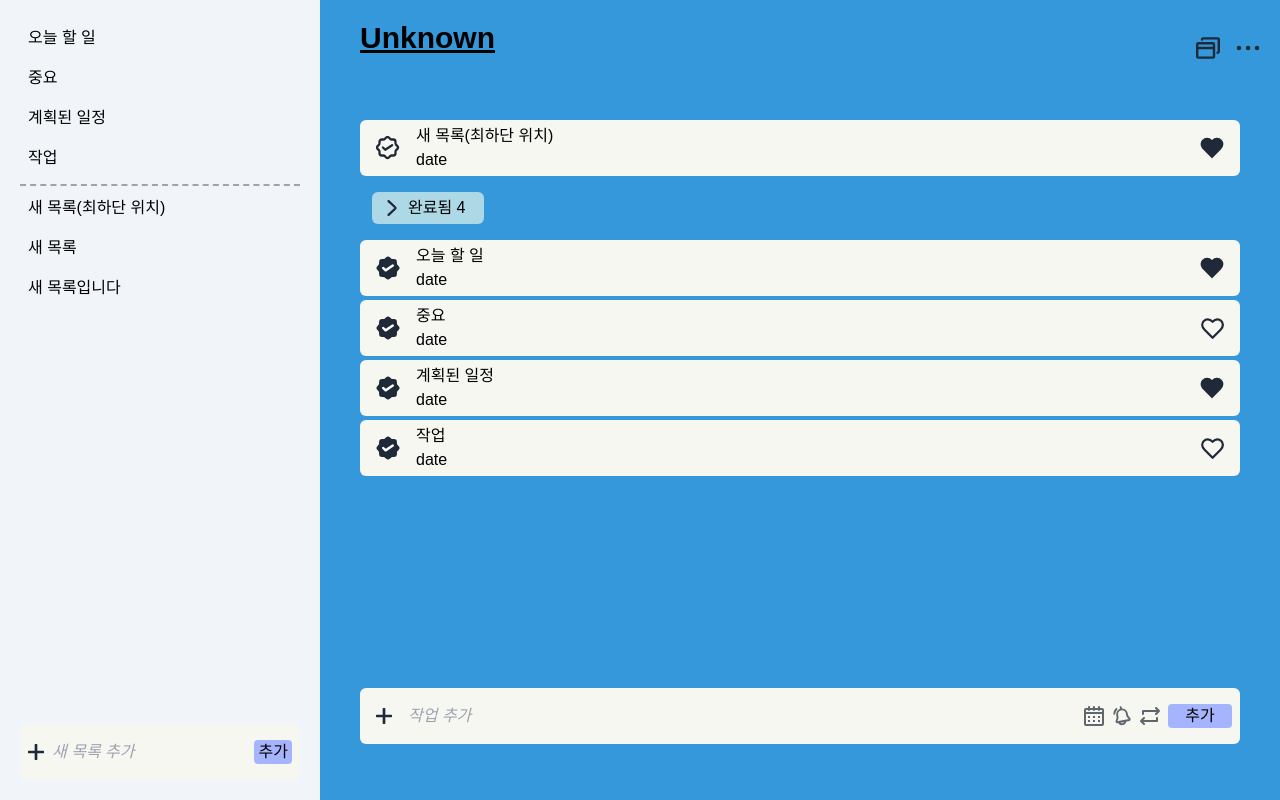
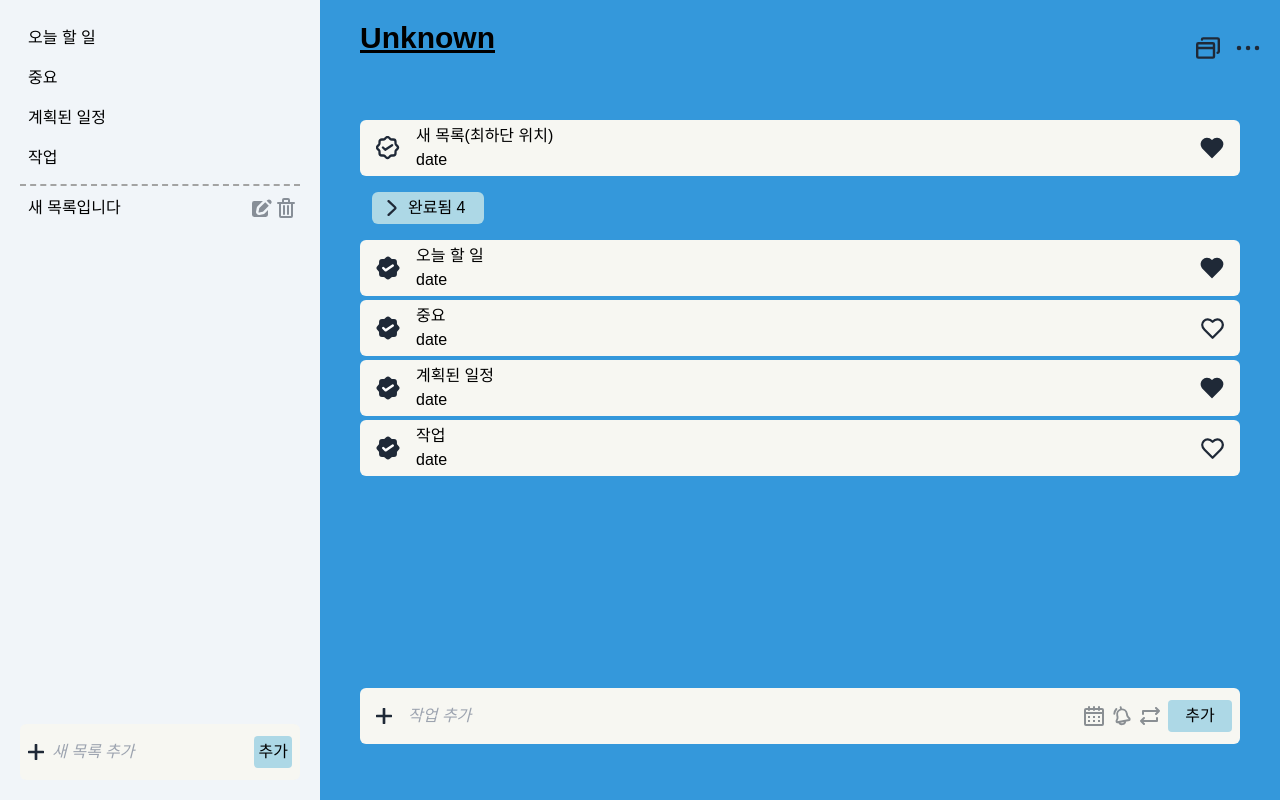
Before and after one commit to Jooss287/react-to-do-list, a React (Create React App) app: page / in a window 1280 px wide. Built offline with nearby package versions, Linux system fonts and the light colour scheme; a web font is replaced by a local one.

Commit message:
Menu bar에 edit, trash 추가
## 참고사항
- svg 아이콘 추가
- 버튼 색 변경

## TODO
- useContext를 이용해서 전체 data 관리 할 필요가 있어 보임

```diff
--- a/src/components/Menu.js
+++ b/src/components/Menu.js
@@ -1,8 +1,8 @@
 import React, { useContext, useEffect, useRef, useState } from "react";
 import { TodoListStateContext } from "../App";
+import { EditSvg, TrashSvg } from "../icon_components/SvgLists";
 
 const initFilter = ["오늘 할 일", "중요", "계획된 일정", "작업"];
-const initTitle = ["새 목록(최하단 위치)", "새 목록"];
 
 const Menu = ({ note }) => {
   const titleRef = useRef();
@@ -39,21 +39,23 @@ const Menu = ({ note }) => {
       </div>
       <div className="justify-self-center border-b-2 border-dashed border-neutral-400 w-full h-2" />
       <div className="h-full grow items-center space-y-1">
-        {initTitle.map((item) => (
-          <div
-            className="h-9 w-full px-2 hover:bg-menu-color-hover rounded flex items-center"
-            key={item}
-          >
-            {item}
-          </div>
-        ))}
         {note.map((item) => (
           <div
-            className="h-9 w-full px-2 hover:bg-menu-color-hover rounded flex items-center cursor-pointer"
+            className="flex flex-row w-full items-center hover:bg-menu-color-hover rounded cursor-pointer"
             key={item.noteId}
-            onClick={() => changeCurrentNote(item.noteId)}
           >
-            {item.noteTitle}
+            <div
+              className="grow h-9 px-2 flex items-center "
+              onClick={() => changeCurrentNote(item.noteId)}
+            >
+              {item.noteTitle}
+            </div>
+            <span className="justify-end mr-1 opacity-50 hover:opacity-90">
+              <EditSvg size={5} />
+            </span>
+            <span className="justify-end mr-1 opacity-50 hover:opacity-90">
+              <TrashSvg size={5} />
+            </span>
           </div>
         ))}
       </div>
@@ -89,7 +91,7 @@ const Menu = ({ note }) => {
             value={title}
           ></input>
           <button
-            className="rounded bg-indigo-300 w-10 grow-0"
+            className="rounded bg-content-btn w-10 grow-0 h-4/5"
             onClick={submitTitle}
           >
             추가
@@ -99,5 +101,4 @@ const Menu = ({ note }) => {
     </menu>
   );
 };
-
 export default Menu;
--- a/src/components/TodoFooter.js
+++ b/src/components/TodoFooter.js
@@ -44,7 +44,7 @@ const TodoFooter = ({}) => {
             setContent(e.target.value);
           }}
         ></input>
-        <span className="text-2xl justify-self-center ml-2 opacity-70 hover:opacity-90">
+        <span className="text-2xl justify-self-center ml-2 opacity-50 hover:opacity-90">
           <svg
             className="w-5 h-5 text-gray-800 dark:text-white"
             aria-hidden="true"
@@ -58,7 +58,7 @@ const TodoFooter = ({}) => {
             />
           </svg>
         </span>
-        <span className="text-2xl justify-self-center ml-2 opacity-70 hover:opacity-90">
+        <span className="text-2xl justify-self-center ml-2 opacity-50 hover:opacity-90">
           <svg
             className="w-5 h-5 text-gray-800 dark:text-white"
             aria-hidden="true"
@@ -75,7 +75,7 @@ const TodoFooter = ({}) => {
             />
           </svg>
         </span>
-        <span className="text-2xl justify-self-center ml-2 opacity-70 hover:opacity-90">
+        <span className="text-2xl justify-self-center ml-2 opacity-50 hover:opacity-90">
           <svg
             className="w-5 h-5 text-gray-800 dark:text-white"
             aria-hidden="true"
@@ -93,7 +93,7 @@ const TodoFooter = ({}) => {
           </svg>
         </span>
         <button
-          className="ml-2 rounded bg-indigo-300 w-16"
+          className="ml-2 rounded bg-content-btn w-16 h-4/5"
           onClick={submitTodo}
         >
           추가
--- a/src/components/TodoHeader.js
+++ b/src/components/TodoHeader.js
@@ -1,7 +1,16 @@
-const Header = ({ listName }) => {
+import { useEffect, useState } from "react";
+
+const Header = ({ note }) => {
+  const [noteTitle, setNoteTitle] = useState("Unknown");
+
+  useEffect(() => {
+    if (!note || !("noteTitle" in note)) return;
+    setNoteTitle(note.noteTitle);
+  }, [note]);
+
   return (
     <header className="App-header h-24 flex flex-row bg-content-bg pl-10 p-5 space-x-4 grow-0">
-      <h1 className="text-3xl font-bold underline grow">{listName}</h1>
+      <h1 className="text-3xl font-bold underline grow">{noteTitle}</h1>
       <button className="">
         <svg
           className="w-6 h-6 text-gray-800 dark:text-white"
@@ -35,7 +44,7 @@ const Header = ({ listName }) => {
 };
 
 Header.defaultProps = {
-  listName: "Unknown",
+  noteTitle: "Unknown",
 };
 
 export default Header;
--- a/src/components/TodoItem.js
+++ b/src/components/TodoItem.js
@@ -26,7 +26,7 @@ const TodoItem = ({ id, content, isComplete, isFaviroites }) => {
       </aside>
 
       <div className="mx-2 cursor-pointer" onClick={onClickFaviroites}>
-        <HeartSvg filled={isFaviroites} />
+        <HeartSvg filled={isFaviroites} size={6} />
       </div>
     </div>
   );
--- a/src/components/TodoList.js
+++ b/src/components/TodoList.js
@@ -8,7 +8,7 @@ const TodoList = ({ data }) => {
   const [completeFilter, setCompleteFilter] = useState(false);
 
   useEffect(() => {
-    if (!data) return;
+    if (!data || !("todoContent" in data)) return;
 
     const currentData = data.todoContent;
     setNotCompleteTodo(
--- a/src/icon_components/HeartSvg.js
+++ b/src/icon_components/HeartSvg.js
@@ -1,9 +1,9 @@
-const HeartSvg = ({ filled }) => {
+const HeartSvg = ({ filled, size }) => {
   return (
     <span>
       {filled ? (
         <svg
-          className="w-6 h-6 text-gray-800 dark:text-white"
+          className={`w-${size} h-${size} text-gray-800 dark:text-white`}
           aria-hidden="true"
           xmlns="http://www.w3.org/2000/svg"
           fill="currentColor"
--- /dev/null
+++ b/src/icon_components/SvgLists.js
@@ -0,0 +1,30 @@
+export const EditSvg = ({ size }) => (
+  <svg
+    className={`w-${size} h-${size} text-gray-800 dark:text-white`}
+    aria-hidden="true"
+    xmlns="http://www.w3.org/2000/svg"
+    fill="currentColor"
+    viewBox="0 0 20 18"
+  >
+    <path d="M12.687 14.408a3.01 3.01 0 0 1-1.533.821l-3.566.713a3 3 0 0 1-3.53-3.53l.713-3.566a3.01 3.01 0 0 1 .821-1.533L10.905 2H2.167A2.169 2.169 0 0 0 0 4.167v11.666A2.169 2.169 0 0 0 2.167 18h11.666A2.169 2.169 0 0 0 16 15.833V11.1l-3.313 3.308Zm5.53-9.065.546-.546a2.518 2.518 0 0 0 0-3.56 2.576 2.576 0 0 0-3.559 0l-.547.547 3.56 3.56Z" />
+    <path d="M13.243 3.2 7.359 9.081a.5.5 0 0 0-.136.256L6.51 12.9a.5.5 0 0 0 .59.59l3.566-.713a.5.5 0 0 0 .255-.136L16.8 6.757 13.243 3.2Z" />
+  </svg>
+);
+
+export const TrashSvg = ({ size }) => (
+  <svg
+    className={`w-${size} h-${size} text-gray-800 dark:text-white`}
+    aria-hidden="true"
+    xmlns="http://www.w3.org/2000/svg"
+    fill="none"
+    viewBox="0 0 18 20"
+  >
+    <path
+      stroke="currentColor"
+      strokeLinecap="round"
+      strokeLinejoin="round"
+      strokeWidth="2"
+      d="M1 5h16M7 8v8m4-8v8M7 1h4a1 1 0 0 1 1 1v3H6V2a1 1 0 0 1 1-1ZM3 5h12v13a1 1 0 0 1-1 1H4a1 1 0 0 1-1-1V5Z"
+    />
+  </svg>
+);
--- a/tailwind.config.js
+++ b/tailwind.config.js
@@ -9,7 +9,7 @@ module.exports = {
     extend: {
       colors: {
         "menu-color": "#F7F7F2",
-        "menu-color-hover": "#782826",
+        "menu-color-hover": "#35CDDB",
         "content-bg": "#3498db",
         "content-box": "#F7F7F2",
         "content-box-hover": "#ECF0F1",
```
